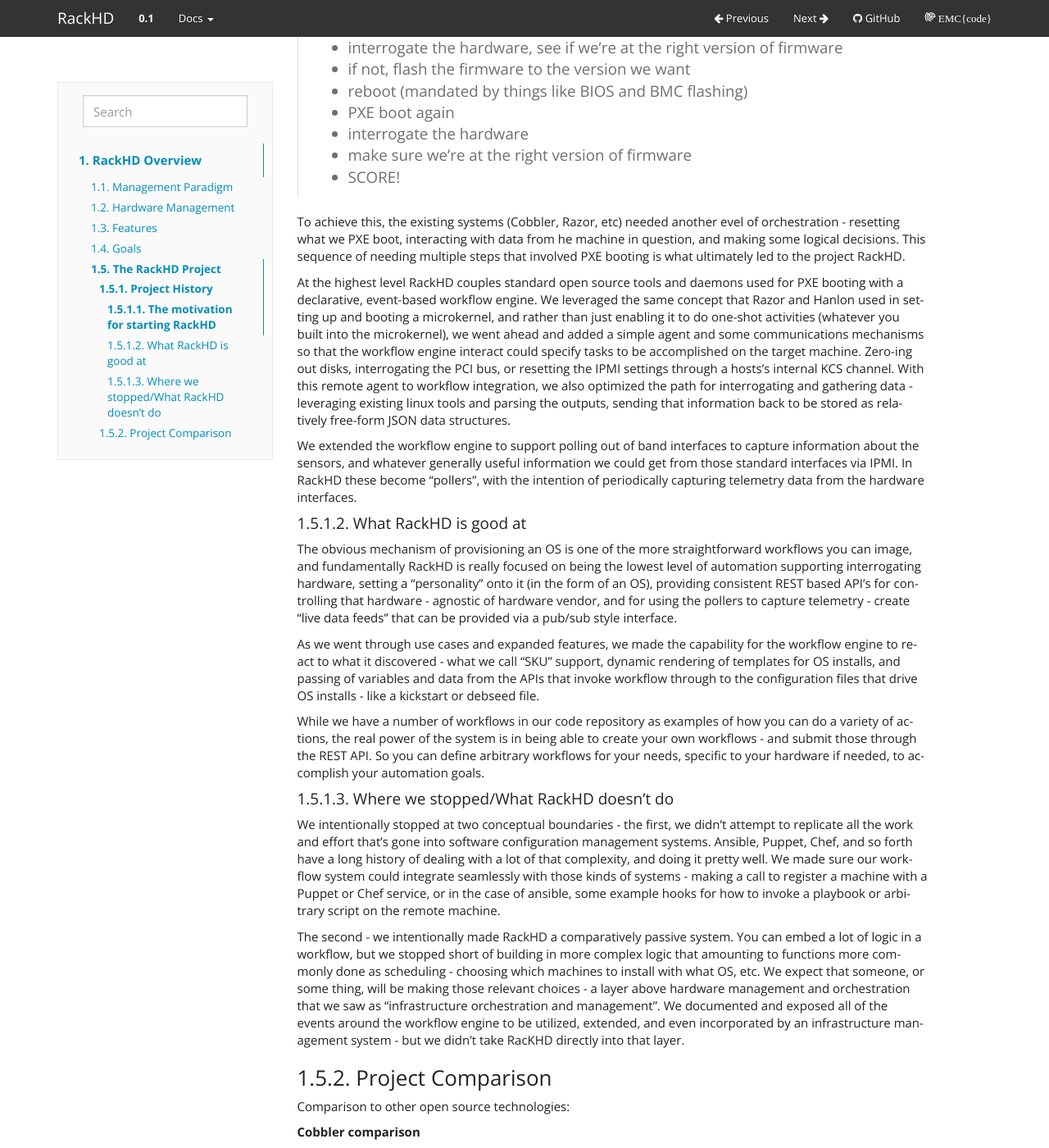
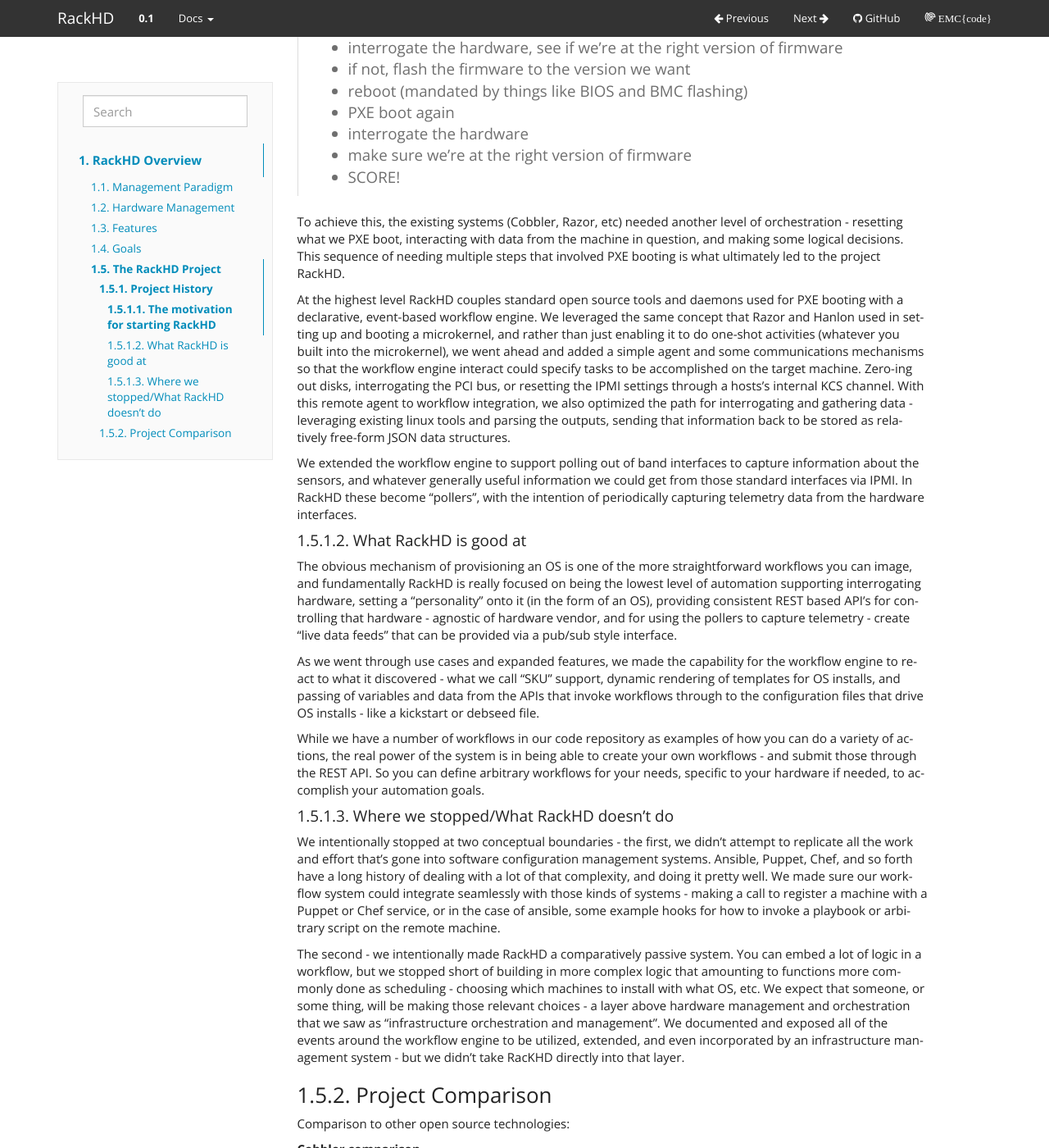
Before and after one commit to RackHD/docs, a Sphinx documentation site: the page built from docs/introduction.rst, in a window 1280 px wide and 1400 px high, scrolled down 2451 px. Shown: the whole window at 82% size. Built offline with Sphinx 7.4.7, drawn with Linux system fonts in a browser that asks for light colours.

Commit message:
fixing typos

```diff
--- a/docs/introduction.rst
+++ b/docs/introduction.rst
@@ -113,8 +113,8 @@
  * SCORE!
 
 To achieve this, the existing systems (Cobbler, Razor, etc) needed another
-evel of orchestration - resetting what we PXE boot, interacting with data from
-he machine in question, and making some logical decisions. This sequence of
+level of orchestration - resetting what we PXE boot, interacting with data from
+the machine in question, and making some logical decisions. This sequence of
 needing multiple steps that involved PXE booting is what ultimately led to the
 project RackHD.
 
@@ -151,7 +151,7 @@
 As we went through use cases and expanded features, we made the capability for
 the workflow engine to react to what it discovered - what we call “SKU” support,
 dynamic rendering of templates for OS installs, and passing of variables and
-data from the APIs that invoke workflow through to the configuration files that
+data from the APIs that invoke workflows through to the configuration files that
 drive OS installs - like a kickstart or debseed file.
 
 While we have a number of workflows in our code repository as examples of how
```
